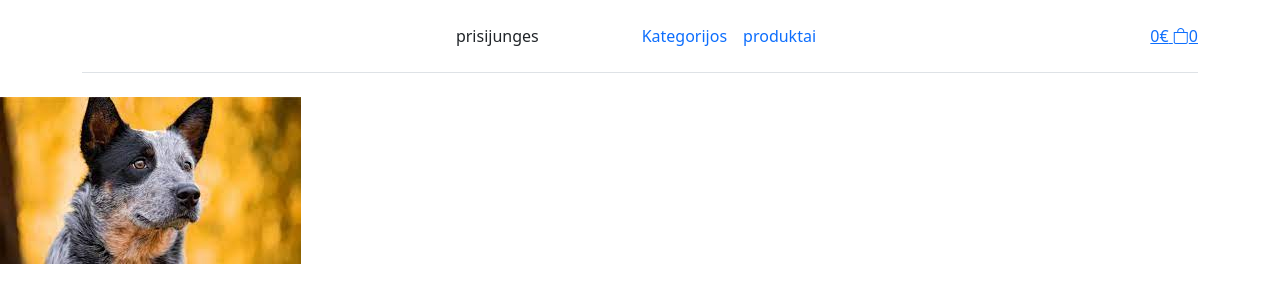
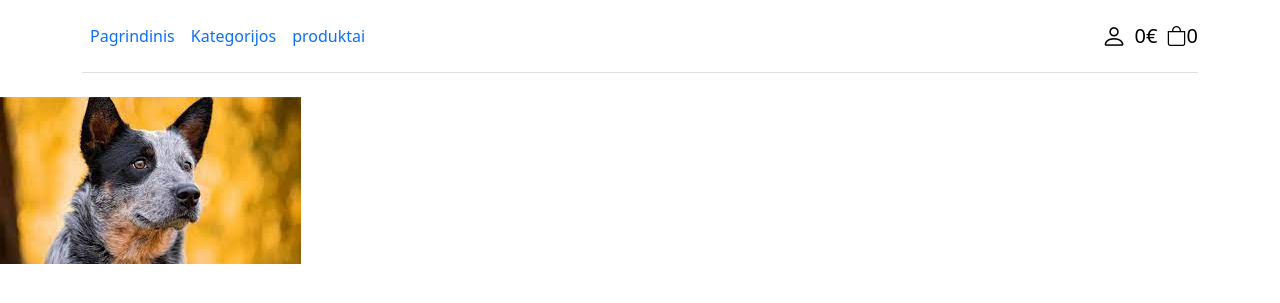
Before and after one commit to audriusspiridavicius/finalproject, a Django app: page / in a window 1280 px wide. Shown: the top 303 px of the page. Run offline with Django 4.2, Linux system fonts and the light colour scheme; the visitor is signed in with stand-in values (Sample User, id 1); data that the repository does not hold is empty; some libraries are stand-ins or nearby versions.

Commit message:
some url updates

```diff
--- a/ecommerce/shop/static/css/main.css
+++ b/ecommerce/shop/static/css/main.css
@@ -1,3 +1,7 @@
+body, body a{
+    color: black;
+}
+
 
 img{
     max-width: 100%;
@@ -37,7 +41,9 @@ img{
 .prod-img img{
     width: 100%;
 }
-
+.text-decoration-none{
+    text-decoration: none;
+}
 
 .add-to-basket > .btn-primary{
     border-radius: 0px;
@@ -46,9 +52,15 @@ img{
     border: solid 1px black;
     width: 100%;
 }
-
-
-
+.font-20{
+    font-size:20px;
+}
+.padding-top-7{
+    padding-top: 7px;;
+}
+.bi-person::before{
+    font-size:25px;
+}
 /* categories css */
 
 .category-name{
--- a/ecommerce/shop/templates/mini_shopping_basket.html
+++ b/ecommerce/shop/templates/mini_shopping_basket.html
@@ -1,7 +1,7 @@
 
-<div id="mini-basket-info">
-    <a href="{%url 'shoppingbasket' %}">
-        <span id="basket-total" >{{total_sum}}&euro;</span>
+<div id="mini-basket-info" class="pt-1 pb-1">
+    <a href="{%url 'shoppingbasket' %}" class="text-decoration-none">
+        <span id="basket-total" class="p-1">{{total_sum}}&euro;</span>
         <i class="bi bi-bag"></i>{{total_count}}
     </a>
 </div>
--- a/ecommerce/shop/templates/structure.html
+++ b/ecommerce/shop/templates/structure.html
@@ -25,27 +25,25 @@
     <body>
         <div class="container">
             <header class="d-flex flex-wrap align-items-center justify-content-center justify-content-md-between py-3 mb-4 border-bottom">
-              <div class="col-md-3 mb-2 mb-md-0">
-                <a href="/" class="d-inline-flex link-body-emphasis text-decoration-none">
-                  <svg class="bi" width="40" height="32" role="img" aria-label="Bootstrap"><use xlink:href="#bootstrap"></use></svg>
-                </a>
-              </div>
-              {% if user.is_authenticated %}
-
-              prisijunges
-              {%endif%}
               <ul class="nav col-12 col-md-auto mb-2 justify-content-center mb-md-0">
-                {% comment %} <li><a href="#" class="nav-link px-2 link-secondary">Home</a></li> {% endcomment %}
+                <li><a href="{%url 'homepage'%}" class="nav-link px-2">Pagrindinis</a></li>
                 <li><a href="{% url 'categories'%}" class="nav-link px-2">Kategorijos</a></li>
                 <li><a href="{% url 'categories'%}" class="nav-link px-2">produktai</a></li>
                 {% comment %} <li><a href="#" class="nav-link px-2">FAQs</a></li>
                 <li><a href="#" class="nav-link px-2">About</a></li> {% endcomment %}
               </ul>
 
-              <div class="col-md-3 text-end">
+              <div class="col-md-3 text-end flex justify-content-end font-20">
                 {% comment %} <button type="button" class="btn btn-outline-primary me-2">Login</button>
-                <button type="button" class="btn btn-primary">Sign-up</button> {% endcomment %}
-                <div id="header-basket-info" hx-target="#header-basket-info" hx-trigger="load" hx-get="{%url 'mini-shopping-basket'%}">
+                <button type="button" class="btn btn-primary">Sign-up</button>  {% endcomment %}
+                <a href="{%if user.is_authenticated%}{%url 'account'%}{%else%}{%url 'login'%}{%endif%}" class="padding-top-7">
+                  <span class="bi bi-person p-1 pr-0"></span>
+                </a>
+
+                <div id="header-basket-info"
+                hx-target="#header-basket-info"
+                hx-trigger="load"
+                hx-get="{%url 'mini-shopping-basket'%}">
 
                 </div>
 
--- a/ecommerce/shop/urls.py
+++ b/ecommerce/shop/urls.py
@@ -1,12 +1,12 @@
 
 from django.conf import settings
 from django.conf.urls.static import static
-
+from django.views.generic.base import RedirectView
 from django.urls import include, path
 from . import views
 urlpatterns = [
-     path('wow-shop/',views.HomepageView.as_view(), name='homepage'),
-     path('',views.HomepageView.as_view(), name='homepage'),
+     path('homepage/',views.HomepageView.as_view(), name='homepage'),
+     path('',views.HomepageView.as_view()),
      path('kategorijos/', views.CategoriesView.as_view(), name='categories'),
      path('kategorija/<int:pk>',
           views.CategoryProductsView.as_view(),
@@ -24,6 +24,7 @@ urlpatterns = [
 
      path('cart/mini-shopping-basket',views.mini_shopping_basket, name='mini-shopping-basket'),
 
-     path('registration/', views.CustomerRegistrationView.as_view(), name='registration')
+     path('registration/', views.CustomerRegistrationView.as_view(), name='registration'),
+     path('registration/', views.CustomerRegistrationView.as_view(), name='account')
 
 ]+ static(settings.STATIC_URL, document_root=settings.STATIC_ROOT)
```
